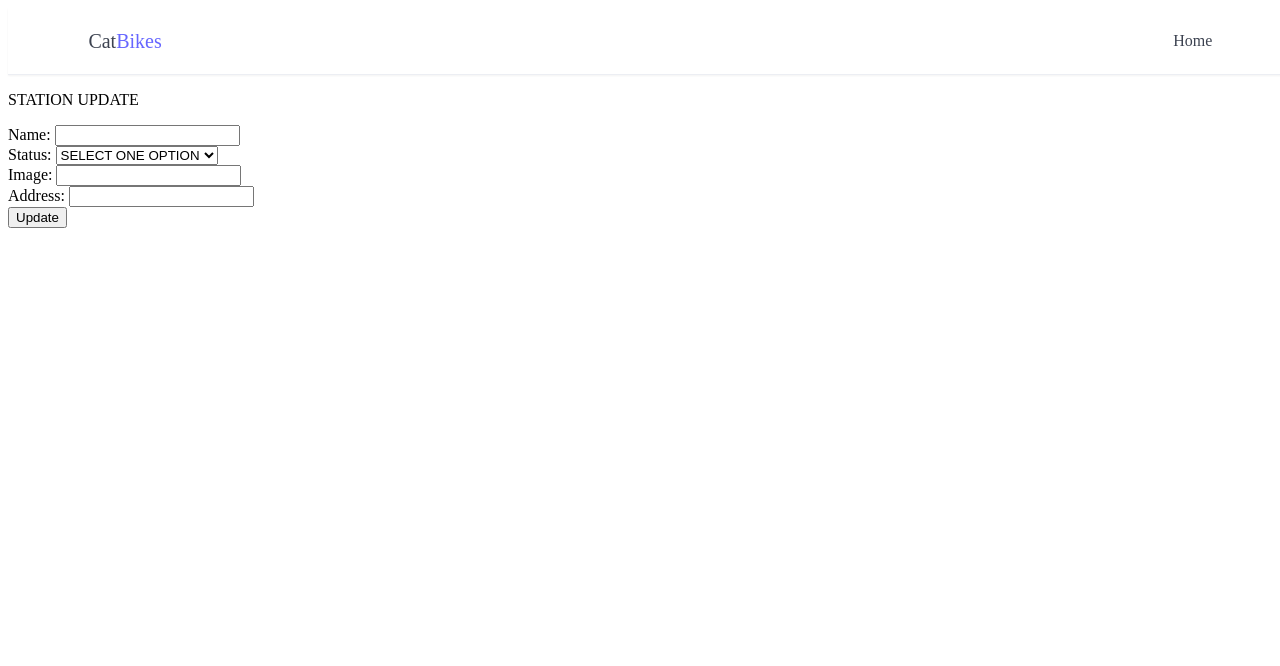
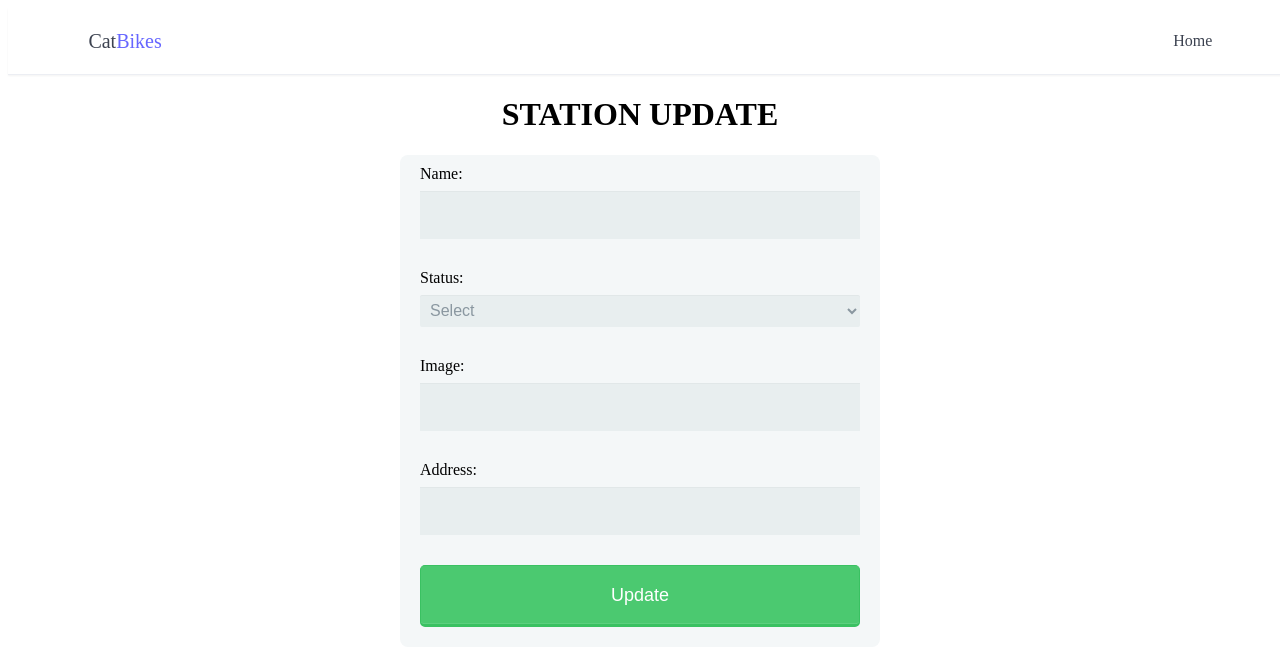
Before and after one commit to sergimicoortiz/React_DRF_MySQL_CatBikes, a React (Create React App) app in the folder frontend/: page /dashboard/stations/update/1 in a window 1280 px wide. Shown: the top 666 px of the page. Built offline with nearby package versions, Linux system fonts and the light colour scheme; no server answers.

Commit message:
station dashboard form css

```diff
--- a/frontend/src/components/Dashboard/Stations/StationsForm.jsx
+++ b/frontend/src/components/Dashboard/Stations/StationsForm.jsx
@@ -41,7 +41,7 @@ const StationForm = ({ SendData, station = {
     const buttonContent = station.slug !== '' ? 'Update' : 'Create';
 
     return (
-        <div>
+        <div className="formStations">
             <form onSubmit={handleSubmit(onSubmit)}>
                 <label>Name: </label>
                 <input
@@ -52,7 +52,7 @@ const StationForm = ({ SendData, station = {
 
                 <label>Status: </label>
                 <select name="status" {...register('status')} defaultValue="">
-                    <option value="" disabled>SELECT ONE OPTION</option>
+                    <option value="" disabled>Select</option>
                     <option value="empty">Empty</option>
                     <option value="full">In use</option>
                     <option value="inactive">Inactive</option>
--- a/frontend/src/components/Dashboard/Stations/StationsForm.scss
+++ b/frontend/src/components/Dashboard/Stations/StationsForm.scss
@@ -1,4 +1,298 @@
-.error {
-    color: red;
-    text-transform: capitalize;
+// https://codepen.io/gymratpacks/pen/VKzBEp
+$color_1: #384047;
+$color_2: #8a97a0;
+$color_3: #FFF;
+$color_4: #fff;
+$font-family_1: 'Nunito', sans-serif;
+$background-color_1: #e8eeef;
+$background-color_2: #4bc970;
+$background-color_3: #5fcf80;
+
+.formStations {
+    .error {
+        color: red;
+        text-transform: capitalize;
+    }
+
+    * {
+        -moz-box-sizing: border-box;
+        -webkit-box-sizing: border-box;
+        box-sizing: border-box;
+
+        &:before {
+            -moz-box-sizing: border-box;
+            -webkit-box-sizing: border-box;
+            box-sizing: border-box;
+        }
+
+        &:after {
+            -moz-box-sizing: border-box;
+            -webkit-box-sizing: border-box;
+            box-sizing: border-box;
+        }
+    }
+
+    body {
+        font-family: $font-family_1;
+        color: $color_1;
+    }
+
+    form {
+        max-width: 300px;
+        margin: 10px auto;
+        padding: 10px 20px;
+        background: #f4f7f8;
+        border-radius: 8px;
+    }
+
+    h1 {
+        margin: 0 0 30px 0;
+        text-align: center;
+    }
+
+    input[type="text"] {
+        background: rgba(255, 255, 255, 0.1);
+        border: none;
+        font-size: 16px;
+        height: auto;
+        margin: 0;
+        outline: 0;
+        padding: 15px;
+        width: 100%;
+        background-color: $background-color_1;
+        color: $color_2;
+        box-shadow: 0 1px 0 rgba(0, 0, 0, 0.03) inset;
+        margin-bottom: 30px;
+    }
+
+    input[type="password"] {
+        background: rgba(255, 255, 255, 0.1);
+        border: none;
+        font-size: 16px;
+        height: auto;
+        margin: 0;
+        outline: 0;
+        padding: 15px;
+        width: 100%;
+        background-color: $background-color_1;
+        color: $color_2;
+        box-shadow: 0 1px 0 rgba(0, 0, 0, 0.03) inset;
+        margin-bottom: 30px;
+    }
+
+    input[type="date"] {
+        background: rgba(255, 255, 255, 0.1);
+        border: none;
+        font-size: 16px;
+        height: auto;
+        margin: 0;
+        outline: 0;
+        padding: 15px;
+        width: 100%;
+        background-color: $background-color_1;
+        color: $color_2;
+        box-shadow: 0 1px 0 rgba(0, 0, 0, 0.03) inset;
+        margin-bottom: 30px;
+    }
+
+    input[type="datetime"] {
+        background: rgba(255, 255, 255, 0.1);
+        border: none;
+        font-size: 16px;
+        height: auto;
+        margin: 0;
+        outline: 0;
+        padding: 15px;
+        width: 100%;
+        background-color: $background-color_1;
+        color: $color_2;
+        box-shadow: 0 1px 0 rgba(0, 0, 0, 0.03) inset;
+        margin-bottom: 30px;
+    }
+
+    input[type="email"] {
+        background: rgba(255, 255, 255, 0.1);
+        border: none;
+        font-size: 16px;
+        height: auto;
+        margin: 0;
+        outline: 0;
+        padding: 15px;
+        width: 100%;
+        background-color: $background-color_1;
+        color: $color_2;
+        box-shadow: 0 1px 0 rgba(0, 0, 0, 0.03) inset;
+        margin-bottom: 30px;
+    }
+
+    input[type="number"] {
+        background: rgba(255, 255, 255, 0.1);
+        border: none;
+        font-size: 16px;
+        height: auto;
+        margin: 0;
+        outline: 0;
+        padding: 15px;
+        width: 100%;
+        background-color: $background-color_1;
+        color: $color_2;
+        box-shadow: 0 1px 0 rgba(0, 0, 0, 0.03) inset;
+        margin-bottom: 30px;
+    }
+
+    input[type="search"] {
+        background: rgba(255, 255, 255, 0.1);
+        border: none;
+        font-size: 16px;
+        height: auto;
+        margin: 0;
+        outline: 0;
+        padding: 15px;
+        width: 100%;
+        background-color: $background-color_1;
+        color: $color_2;
+        box-shadow: 0 1px 0 rgba(0, 0, 0, 0.03) inset;
+        margin-bottom: 30px;
+    }
+
+    input[type="tel"] {
+        background: rgba(255, 255, 255, 0.1);
+        border: none;
+        font-size: 16px;
+        height: auto;
+        margin: 0;
+        outline: 0;
+        padding: 15px;
+        width: 100%;
+        background-color: $background-color_1;
+        color: $color_2;
+        box-shadow: 0 1px 0 rgba(0, 0, 0, 0.03) inset;
+        margin-bottom: 30px;
+    }
+
+    input[type="time"] {
+        background: rgba(255, 255, 255, 0.1);
+        border: none;
+        font-size: 16px;
+        height: auto;
+        margin: 0;
+        outline: 0;
+        padding: 15px;
+        width: 100%;
+        background-color: $background-color_1;
+        color: $color_2;
+        box-shadow: 0 1px 0 rgba(0, 0, 0, 0.03) inset;
+        margin-bottom: 30px;
+    }
+
+    input[type="url"] {
+        background: rgba(255, 255, 255, 0.1);
+        border: none;
+        font-size: 16px;
+        height: auto;
+        margin: 0;
+        outline: 0;
+        padding: 15px;
+        width: 100%;
+        background-color: $background-color_1;
+        color: $color_2;
+        box-shadow: 0 1px 0 rgba(0, 0, 0, 0.03) inset;
+        margin-bottom: 30px;
+    }
+
+    textarea {
+        background: rgba(255, 255, 255, 0.1);
+        border: none;
+        font-size: 16px;
+        height: auto;
+        margin: 0;
+        outline: 0;
+        padding: 15px;
+        width: 100%;
+        background-color: $background-color_1;
+        color: $color_2;
+        box-shadow: 0 1px 0 rgba(0, 0, 0, 0.03) inset;
+        margin-bottom: 30px;
+    }
+
+    select {
+        background: rgba(255, 255, 255, 0.1);
+        border: none;
+        font-size: 16px;
+        height: auto;
+        margin: 0;
+        outline: 0;
+        padding: 15px;
+        width: 100%;
+        background-color: $background-color_1;
+        color: $color_2;
+        box-shadow: 0 1px 0 rgba(0, 0, 0, 0.03) inset;
+        margin-bottom: 30px;
+        padding: 6px;
+        height: 32px;
+        border-radius: 2px;
+    }
+
+    input[type="radio"] {
+        margin: 0 4px 8px 0;
+    }
+
+    input[type="checkbox"] {
+        margin: 0 4px 8px 0;
+    }
+
+    button {
+        padding: 19px 39px 18px 39px;
+        color: $color_3;
+        background-color: $background-color_2;
+        font-size: 18px;
+        text-align: center;
+        font-style: normal;
+        border-radius: 5px;
+        width: 100%;
+        border: 1px solid #3ac162;
+        border-width: 1px 1px 3px;
+        box-shadow: 0 -1px 0 rgba(255, 255, 255, 0.1) inset;
+        margin-bottom: 10px;
+    }
+
+    fieldset {
+        margin-bottom: 30px;
+        border: none;
+    }
+
+    legend {
+        font-size: 1.4em;
+        margin-bottom: 10px;
+    }
+
+    label {
+        display: block;
+        margin-bottom: 8px;
+    }
+
+    label.light {
+        font-weight: 300;
+        display: inline;
+    }
+
+    .number {
+        background-color: $background-color_3;
+        color: $color_4;
+        height: 30px;
+        width: 30px;
+        display: inline-block;
+        font-size: 0.8em;
+        margin-right: 4px;
+        line-height: 30px;
+        text-align: center;
+        text-shadow: 0 1px 0 rgba(255, 255, 255, 0.2);
+        border-radius: 100%;
+    }
+
+    @media screen and (min-width: 480px) {
+        form {
+            max-width: 480px;
+        }
+    }
 }
--- a/frontend/src/components/Header/Header.jsx
+++ b/frontend/src/components/Header/Header.jsx
@@ -22,11 +22,11 @@ const Header = () => {
             <div className="container">
 
                 <div className="navbar-header">
-                    <button className="navbar-toggler" data-toggle="open-navbar1">
+                    {/* <button className="navbar-toggler" data-toggle="open-navbar1">
                         <span></span>
                         <span></span>
                         <span></span>
-                    </button>
+                    </button> */}
                     <a onClick={() => redirects.home()}>
                         <h4>Cat<span>Bikes</span></h4>
                     </a>
--- a/frontend/src/pages/Dashboard/Stations/StationsCreate.jsx
+++ b/frontend/src/pages/Dashboard/Stations/StationsCreate.jsx
@@ -6,8 +6,8 @@ import { useStations } from "../../../hooks/useStations";
 const StationsCreate = () => {
     const { useCreateStation } = useStations();
     return (
-        <div>
-            <p>STATION CREATE</p>
+        <div className="stationCreate">
+            <h1>STATION CREATE</h1>
             <StationForm SendData={(data) => useCreateStation(data)} />
         </div>
     )
--- a/frontend/src/pages/Dashboard/Stations/StationsCreate.scss
+++ b/frontend/src/pages/Dashboard/Stations/StationsCreate.scss
@@ -0,0 +1,6 @@
+.stationCreate {
+    h1 {
+        font-size: xx-large;
+        text-align: center;
+    }
+}
--- a/frontend/src/pages/Dashboard/Stations/StationsList.jsx
+++ b/frontend/src/pages/Dashboard/Stations/StationsList.jsx
@@ -61,8 +61,8 @@ const StationsList = () => {
         <div>
             <h1>Stations List</h1>
             <button onClick={() => redirects.create()}>CREATE</button>
-            <button onClick={() => redirects.update(selectedRows[0].slug)} disabled={selectedRows.length != 1}>UPDATE</button>
-            <button onClick={() => deleteStations()} disabled={selectedRows.length == 0}>DELETE</button>
+            <button onClick={() => redirects.update(selectedRows[0].slug)} disabled={selectedRows.length !== 1}>UPDATE</button>
+            <button onClick={() => deleteStations()} disabled={selectedRows.length === 0}>DELETE</button>
             <DataTable
                 columns={columns}
                 data={stations}
--- a/frontend/src/pages/Dashboard/Stations/StationsUpdate.jsx
+++ b/frontend/src/pages/Dashboard/Stations/StationsUpdate.jsx
@@ -1,5 +1,5 @@
 import React, { useEffect } from "react";
-import('./StationsCreate.scss');
+import('./StationsUpdate.scss');
 import StationsForm from "../../../components/Dashboard/Stations/StationsForm";
 import { useStations } from "../../../hooks/useStations";
 import { useParams } from "react-router-dom";
@@ -15,8 +15,8 @@ const StationsUpdate = () => {
     }, []);
 
     return (
-        <div>
-            <p>STATION UPDATE</p>
+        <div className="updateStation">
+            <h1>STATION UPDATE</h1>
             <StationsForm SendData={(data) => useUpdateStation(slug, data)} station={oneStation} />
         </div>
     )
--- a/frontend/src/pages/Dashboard/Stations/StationsUpdate.scss
+++ b/frontend/src/pages/Dashboard/Stations/StationsUpdate.scss
@@ -0,0 +1,6 @@
+.updateStation {
+    h1 {
+        font-size: xx-large;
+        text-align: center;
+    }
+}
```
Also changed, not shown: frontend/src/components/Header/Header.scss (+5 -5 lines).
